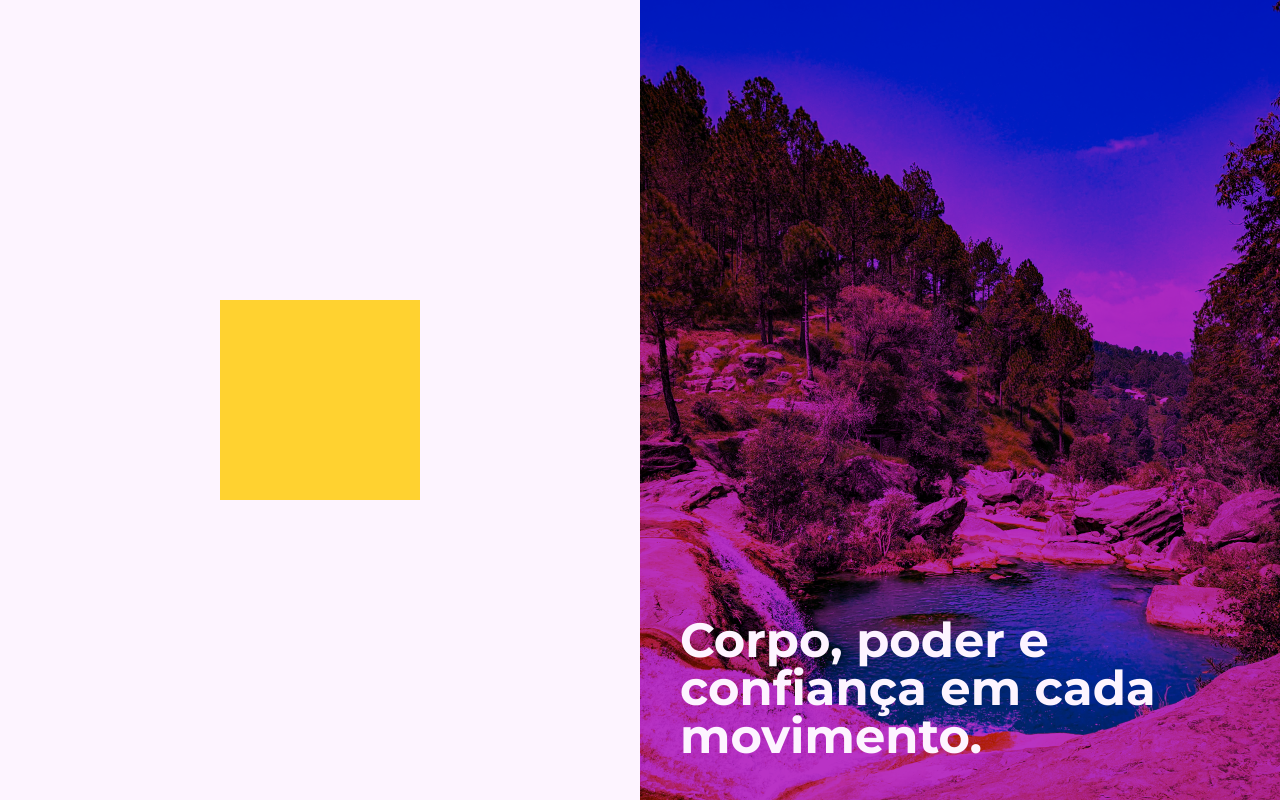
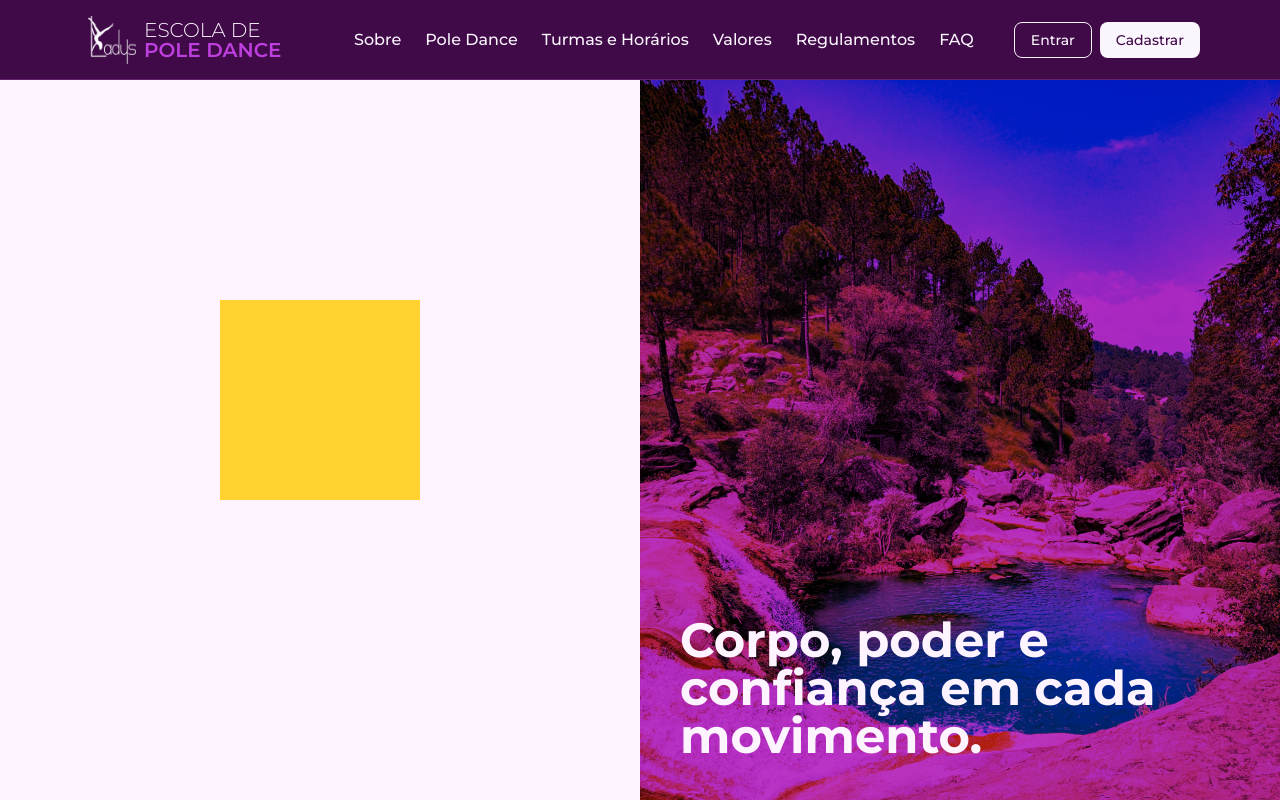
Before and after one commit to mdsreq-fga-unb/REQ-2025.2-T01-EscolaPoleDance, a React (Vite) app in the folder frontend/: page /signup in a window 1280 px wide. Built offline with nearby package versions, Linux system fonts and the light colour scheme.

Commit message:
#11 feat: Integrate the navbar component into signup and login page

```diff
--- a/frontend/src/pages/LoginPage.tsx
+++ b/frontend/src/pages/LoginPage.tsx
@@ -1,5 +1,9 @@
+import Navbar from "@/components/layout/Navbar";
+
 export default function LoginPage() {
     return (
+        <>
+            <Navbar/>
             <div className="max-w-[2100px] mx-auto w-screen min-h-screen flex ">
 
                 <div className="hidden xl:block w-1/2 min-h-screen relative">
@@ -18,5 +22,8 @@ export default function LoginPage() {
                 </div>
 
             </div>
+        </>
+
+
     )
 }
--- a/frontend/src/pages/SignupPage.tsx
+++ b/frontend/src/pages/SignupPage.tsx
@@ -1,7 +1,10 @@
+import Navbar from "@/components/layout/Navbar";
+
 export default function SignupPage() {
     return (
+        <>
+        <Navbar/>
             <div className="max-w-[2100px] mx-auto w-screen min-h-screen flex">
-
                 <div className="w-full xl:w-1/2 min-h-screen bg-fuchsia-50 flex items-center justify-center">
                     <div className="w-50 h-50 bg-amber-300"></div>
                 </div>
@@ -15,7 +18,8 @@ export default function SignupPage() {
                         </p>
                     </div>
                 </div>
+            </div>
+        </>
 
-        </div>
     )
 }
```
Lines whose indentation alone changed are shown as unchanged.
